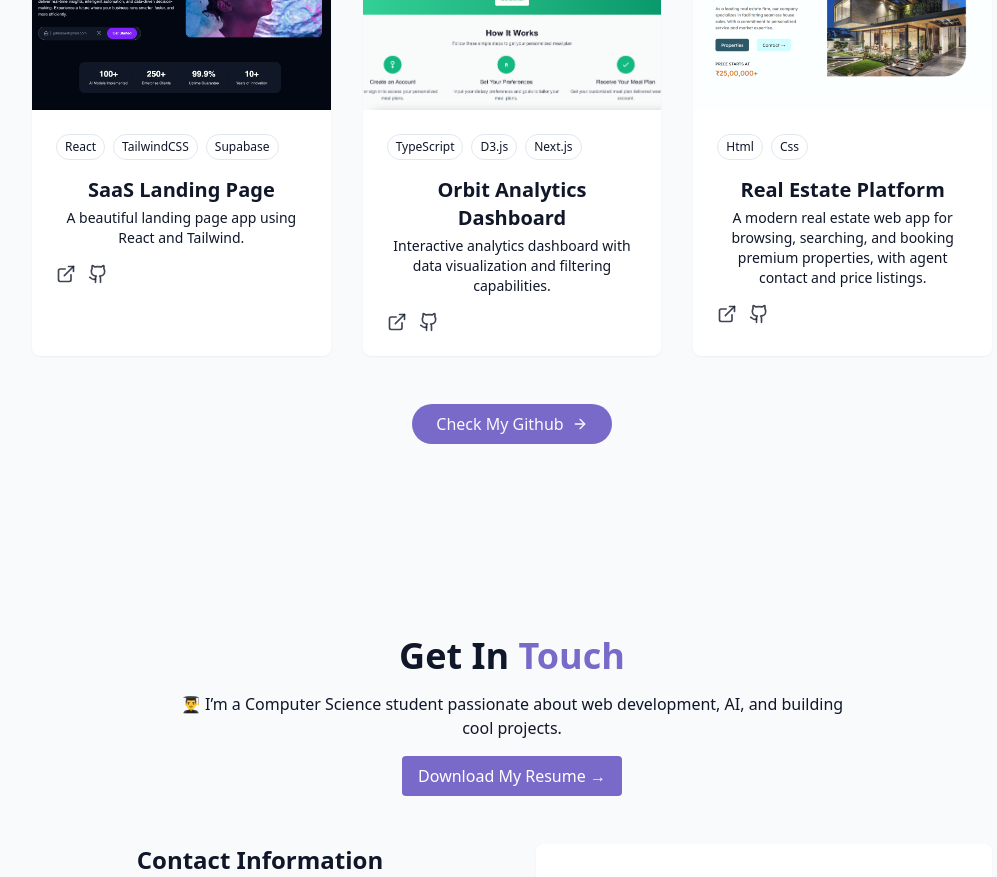
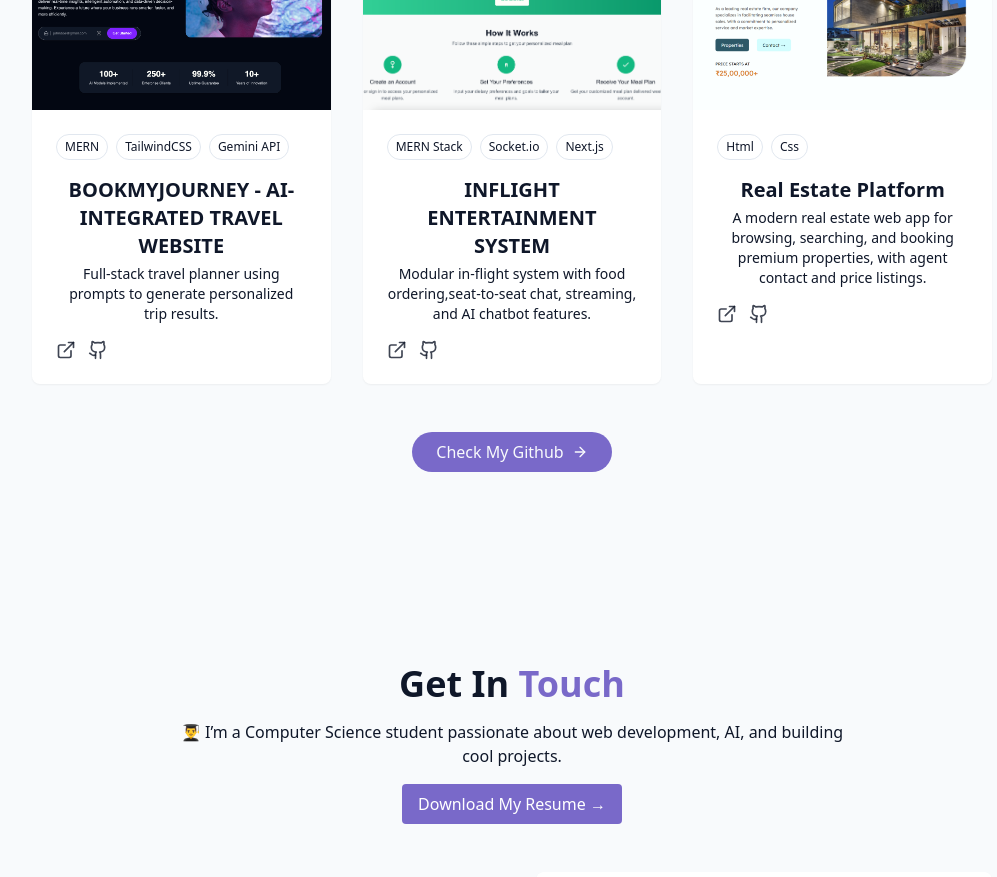
Before and after one commit to Nirjith13/personal-portfolio, a React (Vite) app: page / in a window 1280 px wide. Shown: the part 2940-3817 px from the top of the page, without its empty margins (128-1125 px from the left). Built offline with nearby package versions, Linux system fonts and the light colour scheme.

Commit message:
Update ProjectsSection.jsx

```diff
--- a/src/components/ProjectsSection.jsx
+++ b/src/components/ProjectsSection.jsx
@@ -3,20 +3,20 @@ import { ArrowRight, ExternalLink, Github } from "lucide-react";
 const projects = [
   {
     id: 1,
-    title: "SaaS Landing Page",
-    description: "A beautiful landing page app using React and Tailwind.",
+    title: "BOOKMYJOURNEY - AI-INTEGRATED TRAVEL WEBSITE",
+    description: "Full-stack travel planner using prompts to generate personalized trip results.",
     image: "/projects/project1.png",
-    tags: ["React", "TailwindCSS", "Supabase"],
+    tags: ["MERN", "TailwindCSS", "Gemini API"],
     demoUrl: "#",
     githubUrl: "#",
   },
   {
     id: 2,
-    title: "Orbit Analytics Dashboard",
+    title: "INFLIGHT ENTERTAINMENT SYSTEM",
     description:
-      "Interactive analytics dashboard with data visualization and filtering capabilities.",
+      "Modular in-flight system with food ordering,seat-to-seat chat, streaming, and AI chatbot features.",
     image: "/projects/project2.png",
-    tags: ["TypeScript", "D3.js", "Next.js"],
+    tags: ["MERN Stack", "Socket.io", "Next.js"],
     demoUrl: "#",
     githubUrl: "#",
   },
```
